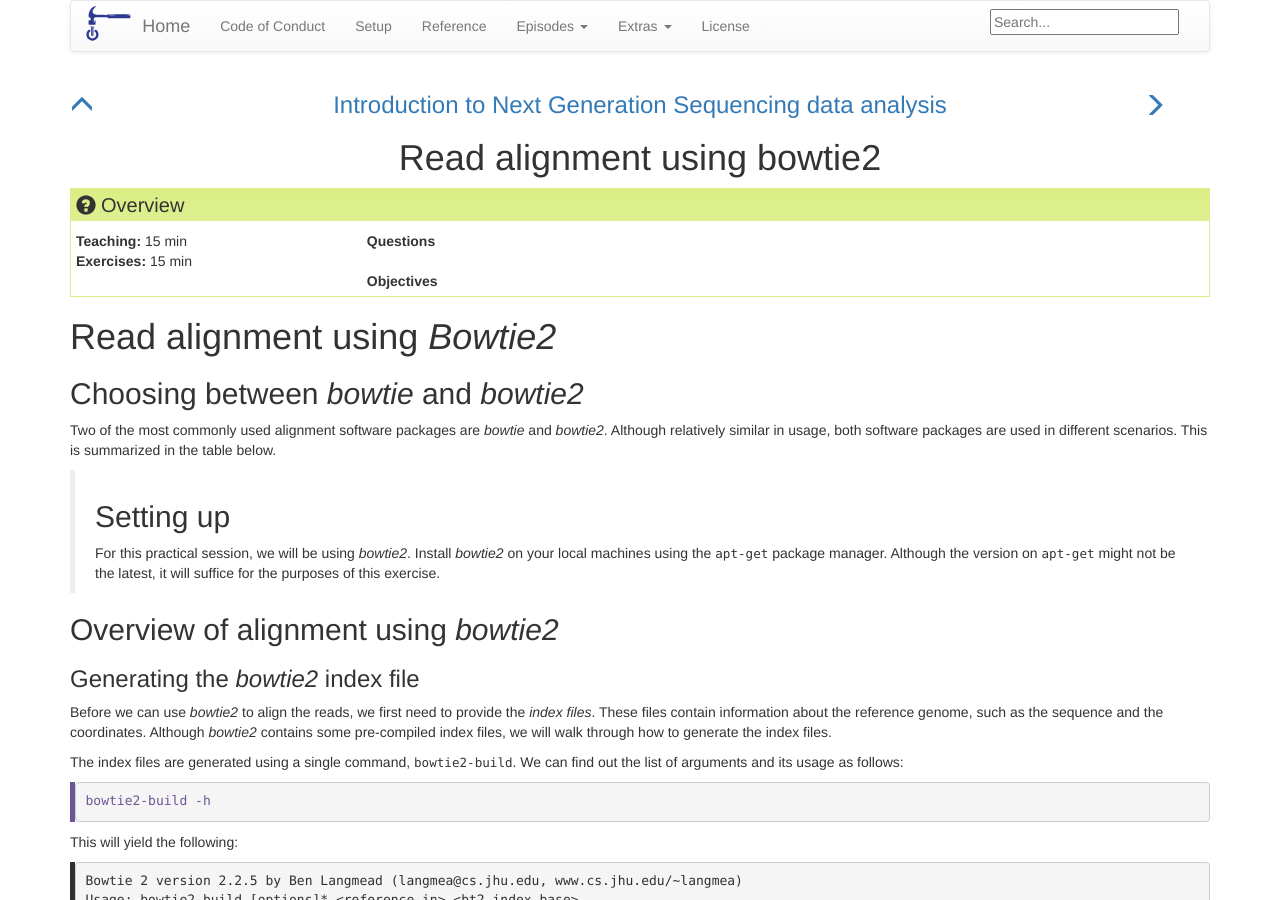
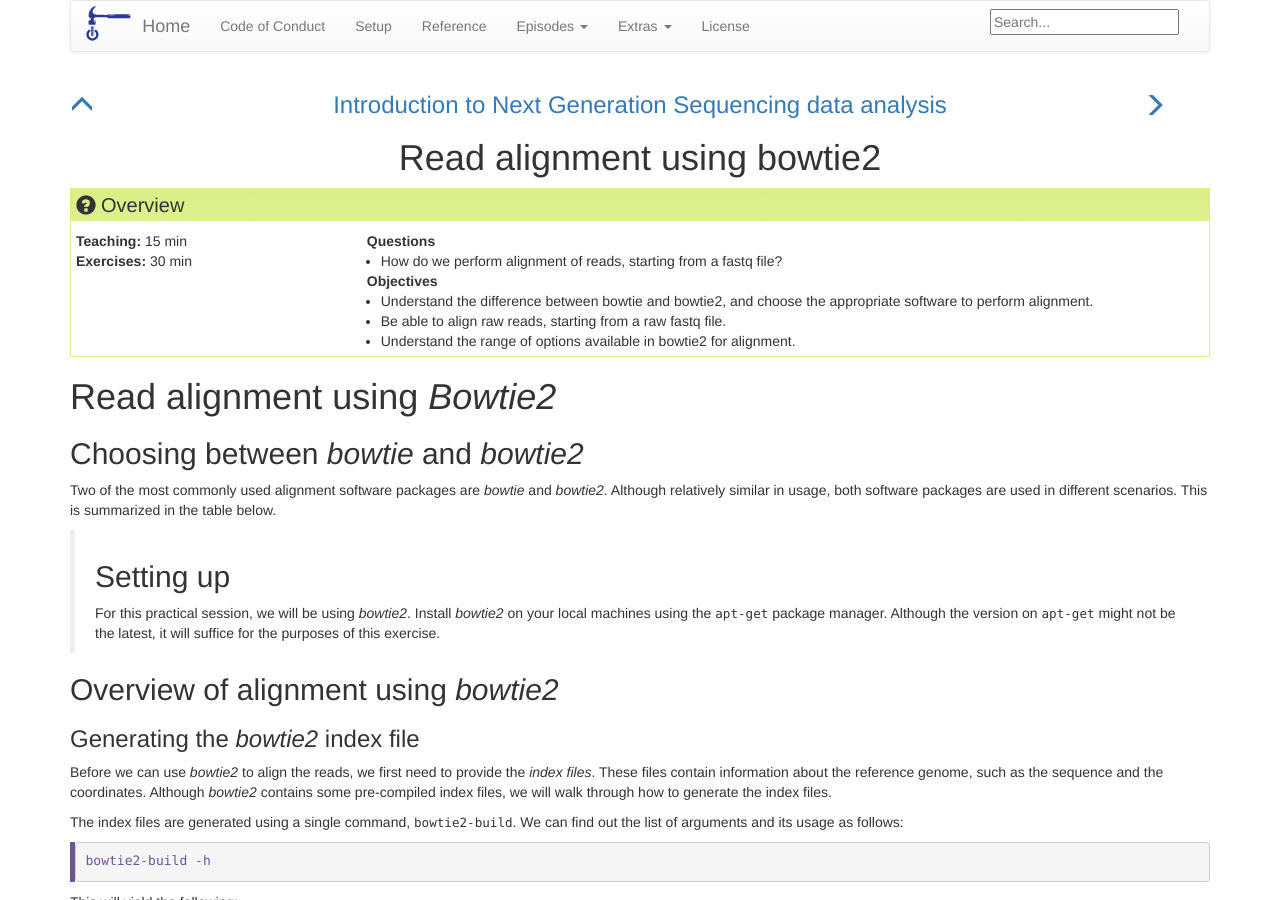
Before and after one commit to GTK-lab/introNGS, a Jekyll site: the page built from _episodes/02-bowtie.md, in a window 1280 px wide and 900 px high. Built offline with Jekyll 4.4.1, drawn with Linux system fonts in a browser that asks for light colours.

Commit message:
update chapter on bowtie

```diff
--- a/_episodes/02-bowtie.md
+++ b/_episodes/02-bowtie.md
@@ -1,9 +1,13 @@
 ---
 title: "Read alignment using bowtie2"
 teaching: 15
-exercises: 15
+exercises: 30
 questions:
+- "How do we perform alignment of reads, starting from a fastq file?"
 objectives:
+- "Understand the difference between bowtie and bowtie2, and choose the appropriate software to perform alignment."
+- "Be able to align raw reads, starting from a raw fastq file."
+- "Understand the range of options available in bowtie2 for alignment."
 keypoints:
 
 ---
```
